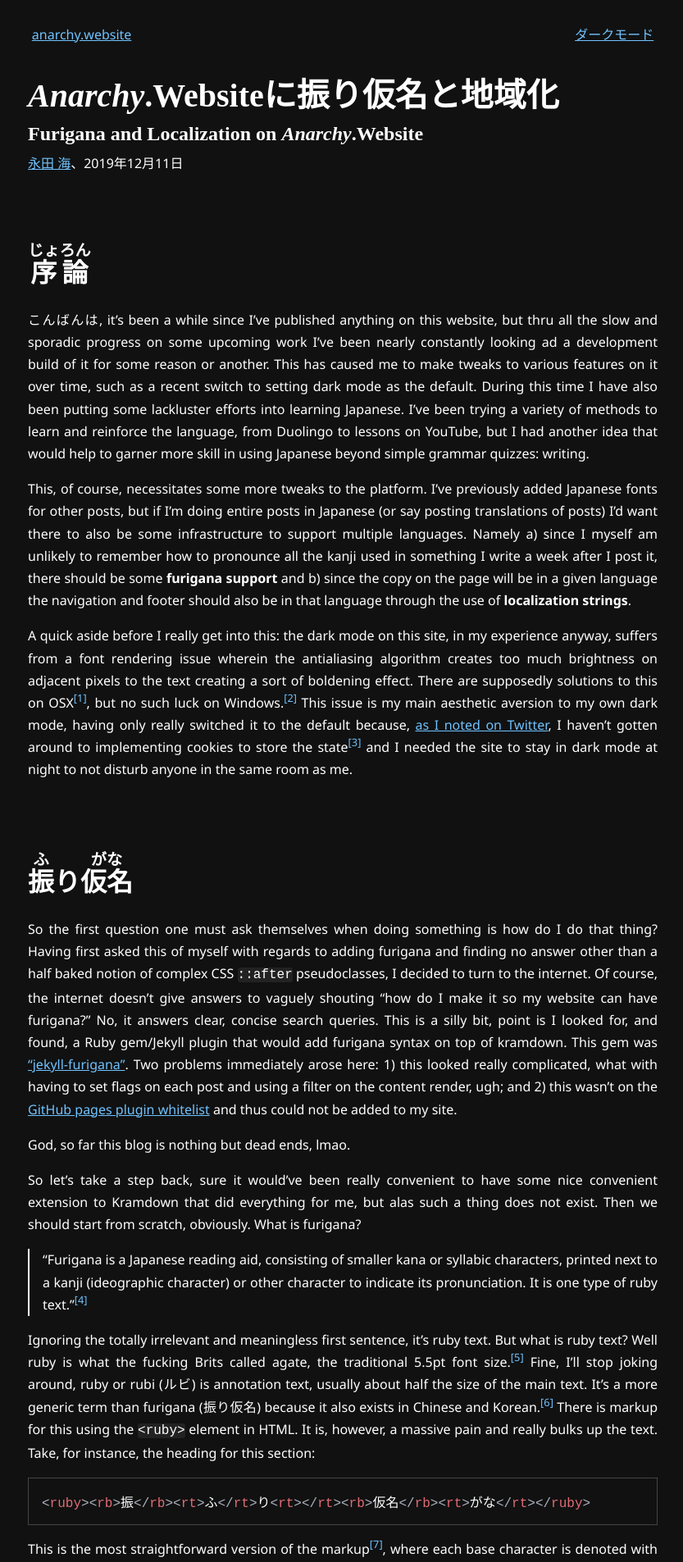
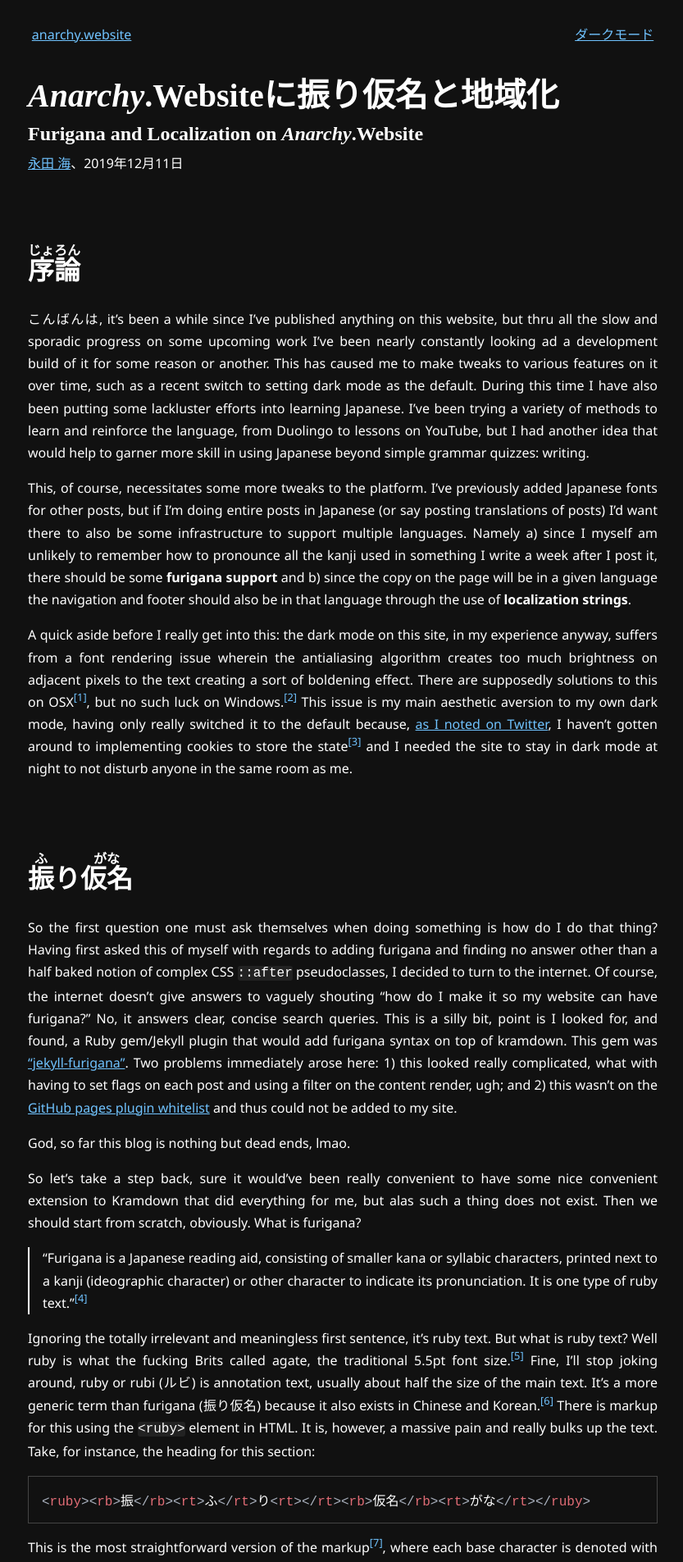
Before and after one commit to una-ada/anarchy.website, a Jekyll site: the page built from _posts/2019-12-11-furigana.md, in a window 1280 px wide. Shown: the top 1905 px of the page at 82% size, without its empty margins (222-1055 px from the left). Built offline with Jekyll 4.4.1, drawn with Linux system fonts in a browser that asks for light colours; some web fonts are replaced; formulas are drawn with MathJax 3.

Commit message:
ruby title font things

```diff
--- a/assets/css/style.scss
+++ b/assets/css/style.scss
@@ -393,7 +393,12 @@
 ruby > rt, ruby rtc {
 	display: table-header-group;
 	font-family: $mono-font;
-	font-size: 60%;
+	font-size: 50%;
+}
+h1, h2, h3, h4 {
+	ruby > rt, ruby rtc {
+		font-family: $title-font;
+	}
 }
 ruby rtc + rtc {
 	display: table-footer-group;
```
